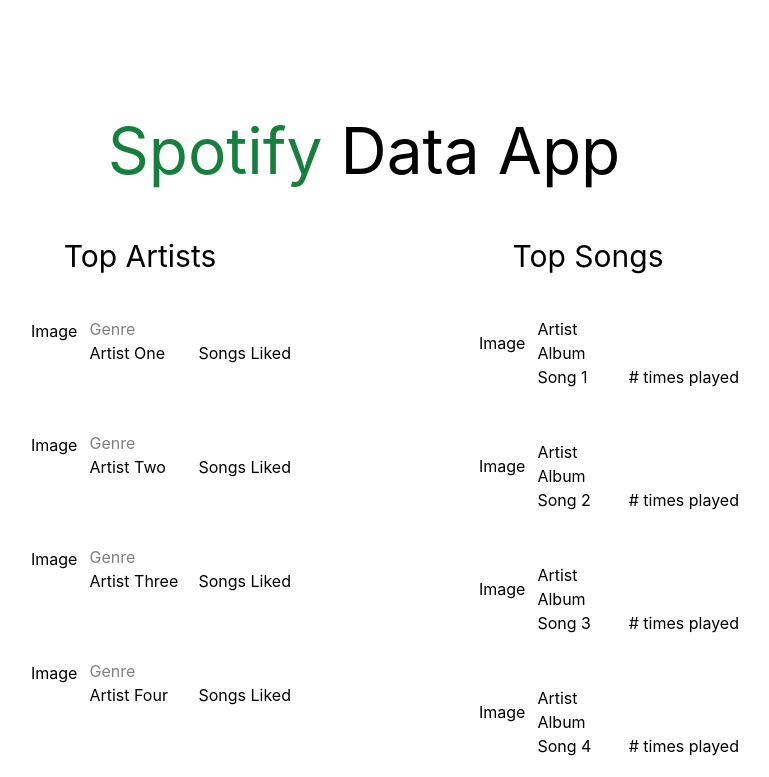
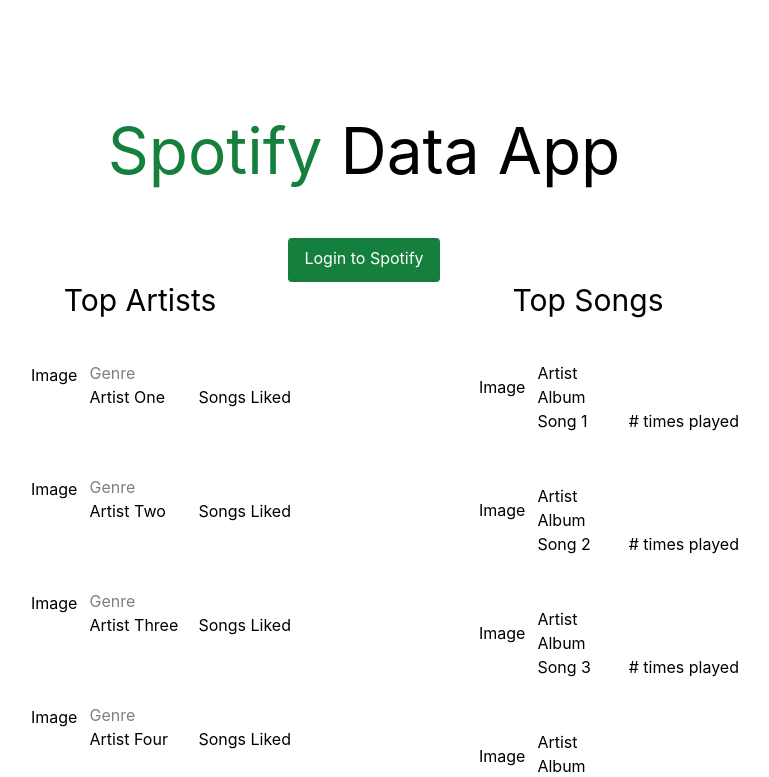
Before and after one commit to saldanaj97/Spotify-Data-App, a Next.js app in the folder Client/: page / in a window 1280 px wide. Shown: the top 777 px of the page, without its empty margins (276-1045 px from the left). Built offline with nearby package versions, Linux system fonts and the light colour scheme.

Commit message:
Spotify login and auth now working

```diff
--- a/Client/pages/index.js
+++ b/Client/pages/index.js
@@ -5,6 +5,8 @@ import TopArtists from "./components/artists";
 import TopSongs from "./components/songs";
 
 export default function Home() {
+  const handleLoginClick = async () => {};
+
   return (
     <div className={styles.container}>
       <Head>
@@ -17,6 +19,18 @@ export default function Home() {
         <h1 className={styles.title}>
           <text className='text-green-700'>Spotify</text> Data App
         </h1>
+        <div className='login-button'>
+          <button
+            className='rounded border-b-4 border-green-700 bg-green-700 py-2 px-4 text-white hover:border-green-700 hover:bg-green-500'
+            onClick={handleLoginClick}
+          >
+            <a
+              href={`${process.env.AUTH_ENDPOINT}?client_id=${process.env.CLIENT_ID}&redirect_uri=${process.env.REDIRECT_URI}&response_type=${process.env.RESPONSE_TYPE}`}
+            >
+              Login to Spotify
+            </a>
+          </button>
+        </div>
         <div className='artists-and-songs-container flex w-full flex-row justify-center'>
           <TopArtists />
           <TopSongs />
```
Also changed, not shown: 1 other file (tests, documents, lock files or other folders).
